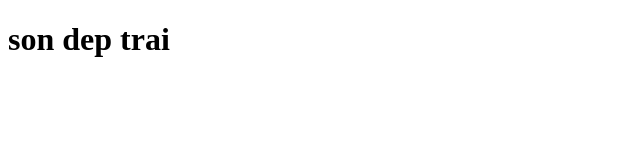
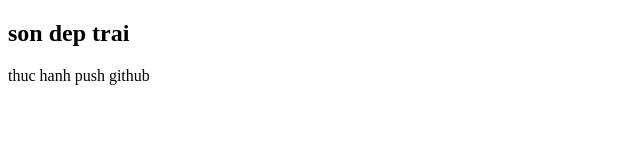
Before and after one commit to sunbi4719/githubdemo1, a plain HTML site: page index.html in a window 1280 px wide. Shown: the whole page, without its empty margins (0-640 px from the left). Drawn offline with Linux system fonts and the light colour scheme.

Commit message:
change h1 to h2, add p

```diff
--- a/index.html
+++ b/index.html
@@ -9,7 +9,8 @@
 </head>
 
 <body>
-    <h1>son dep trai</h1>
+    <h2>son dep trai</h2>
+    <p>thuc hanh push github</p>
 
 </body>
 
```
